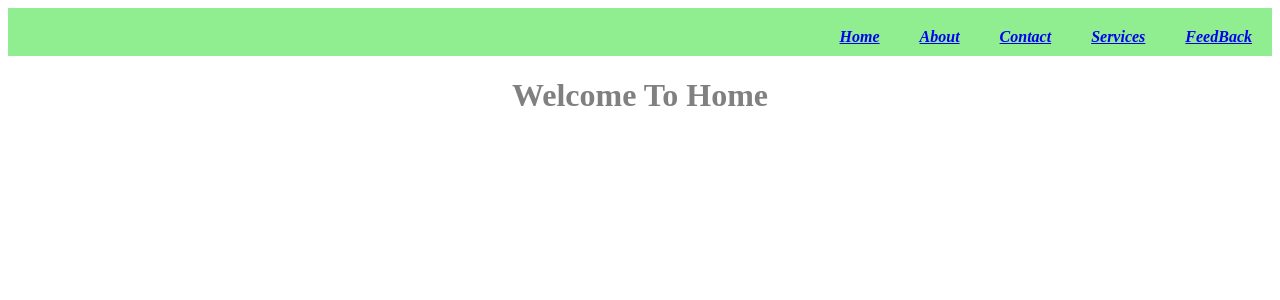
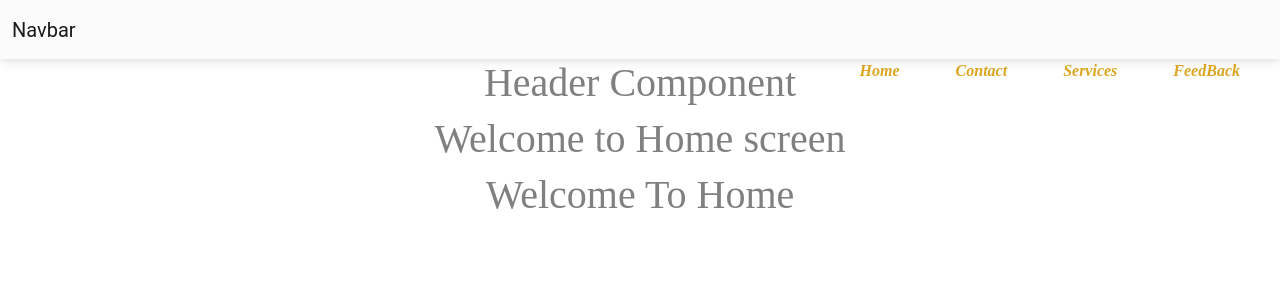
Before and after one commit to MuhammadYasin54/React-JS-Project, a React (Vite) app: page / in a window 1280 px wide. Shown: the top 300 px of the page. Built offline with nearby package versions, Linux system fonts and the light colour scheme.

Commit message:
Props Learning

```diff
--- a/package.json
+++ b/package.json
@@ -10,6 +10,8 @@
     "preview": "vite preview"
   },
   "dependencies": {
+    "@fortawesome/fontawesome-free": "^7.2.0",
+    "mdb-react-ui-kit": "^10.0.0",
     "react": "^19.2.5",
     "react-dom": "^19.2.5",
     "react-router": "^7.15.0"
--- a/src/Pages/Feedback/feedback.jsx
+++ b/src/Pages/Feedback/feedback.jsx
@@ -1,9 +1,10 @@
 import React from "react";
+import Header from "../../header";
 
 const FeedBack =()=>{
     return(
         <div>
-               <h1>Welcome to FeedBack</h1>
+               <Header screenName="FeedBack"/>
         </div>
     )
 }
--- a/src/Pages/Home/home.jsx
+++ b/src/Pages/Home/home.jsx
@@ -1,6 +1,7 @@
 import React from "react";
 import Header from "../../header"
 import Users from "../../utils/dummy";
+
 
 
 const Home =()=>{
@@ -29,6 +30,7 @@ const Home =()=>{
 // }
 return(
 <div>
+       <Header screenName="Home"/>
     <h1>Welcome To Home</h1>
 </div>
 )
--- a/src/Pages/Services/services.jsx
+++ b/src/Pages/Services/services.jsx
@@ -1,9 +1,10 @@
 import React from "react";
+import Header from "../../header";
 
 const Services =()=>{
     return(
         <div>
-            <h1>Welcome to Services</h1>
+          <Header screenName="Services"/>
         </div>
     )
 }
--- a/src/Pages/contact/contact.jsx
+++ b/src/Pages/contact/contact.jsx
@@ -1,9 +1,10 @@
 import React from "react";
+import Header from "../../header";
 
 const Contact =()=>{
     return (
         <div>
-            <h1>Welcome to Contact</h1>
+           <Header screenName="Contact"/>
         </div>
     )
 }
--- a/src/header.jsx
+++ b/src/header.jsx
@@ -2,10 +2,15 @@ import React from "react";
 import "./components/header.css"
 
 
-const Header =()=>{
+const Header =(props)=>{
+    console.log("Props of Header Component", props)
+    const {screenName} = props;
+
     return (
         <div>
-            <h1 style={{color:"skyblue"}}>Header</h1>
+            <h1 className="header">Header Component</h1>
+            <h1 className="header">{`Welcome to ${screenName} screen`}</h1>
+
         </div>
     )
 }
--- a/src/main.jsx
+++ b/src/main.jsx
@@ -1,4 +1,6 @@
 
 import { createRoot } from 'react-dom/client'
+import 'mdb-react-ui-kit/dist/css/mdb.min.css';
+import "@fortawesome/fontawesome-free/css/all.min.css";
 import App from './app'
 createRoot(document.getElementById("root")).render(<App/>)
--- /dev/null
+++ b/src/navbar.css
@@ -0,0 +1,3 @@
+.link {
+    color: goldenrod;
+}
--- a/src/navbar.jsx
+++ b/src/navbar.jsx
@@ -1,28 +1,52 @@
-import React from "react";
-import { Link } from "react-router";
+import { Link } from 'react-router';
+import React, { useState } from 'react';
+import {
+  MDBContainer,
+  MDBNavbar,
+  MDBNavbarBrand,
+  MDBNavbarToggler,
+  MDBNavbarNav,
+  MDBNavbarItem,
+  MDBNavbarLink,
+  MDBCollapse
+} from 'mdb-react-ui-kit';
+import "./navbar.css"
+const NavBar=()=> {
+  const [openNav, setOpenNav] = useState(false);
 
-const NavBar = ()=>{
-    return (
-        <div id="container">
-        <ul>
-        <li>
-            <Link to={"/"}>Home</Link>
-        </li>
-        <li>
-            <Link to={"/about"}>About</Link>
-        </li>
-         <li>
-            <Link to={"/contact"}>Contact</Link>
-        </li>
-         <li>
-            <Link to={"/services"}>Services</Link>
-        </li>
-         <li>
-            <Link to={"/feedback"}>FeedBack</Link>
-        </li>
-    </ul>
-    </div>
-    )
+  return (
+    <MDBNavbar expand='lg' light bgColor='light'>
+      <MDBContainer fluid>
+        <MDBNavbarBrand href='#'>Navbar</MDBNavbarBrand>
+        <MDBNavbarToggler
+          type='button'
+          aria-expanded='false'
+          aria-label='Toggle navigation'
+          onClick={() => setOpenNav(!openNav)}
+        >
+          {/* <MDBIcon icon='bars' fas /> */}
+        </MDBNavbarToggler>
+        <MDBCollapse navbar open={openNav}>
+          <MDBNavbarNav>
+            <MDBNavbarItem>
+              <MDBNavbarLink>
+               <Link to={"/"} className='link'>Home</Link>
+              </MDBNavbarLink>
+            </MDBNavbarItem>
+            <MDBNavbarItem>
+              <MDBNavbarLink> <Link to={"/contact"} className='link'>Contact</Link></MDBNavbarLink>
+            </MDBNavbarItem>
+            <MDBNavbarItem>
+              <MDBNavbarLink> <Link to={"/services"} className='link'>Services</Link></MDBNavbarLink>
+            </MDBNavbarItem>
+              <MDBNavbarItem>
+              <MDBNavbarLink> <Link to={"/feedback"} className='link'>FeedBack</Link></MDBNavbarLink>
+            </MDBNavbarItem>
 
+          </MDBNavbarNav>
+        </MDBCollapse>
+      </MDBContainer>
+    </MDBNavbar>
+  );
 }
 export default NavBar;
```
Also changed, not shown: src/other.jsx (added, +27 -0 lines), 1 other file (tests, documents, lock files or other folders).
